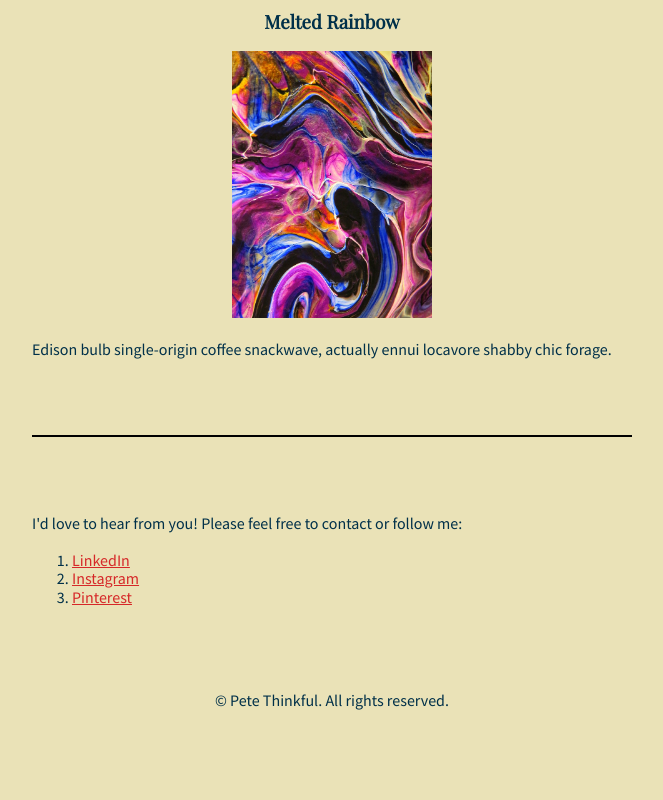
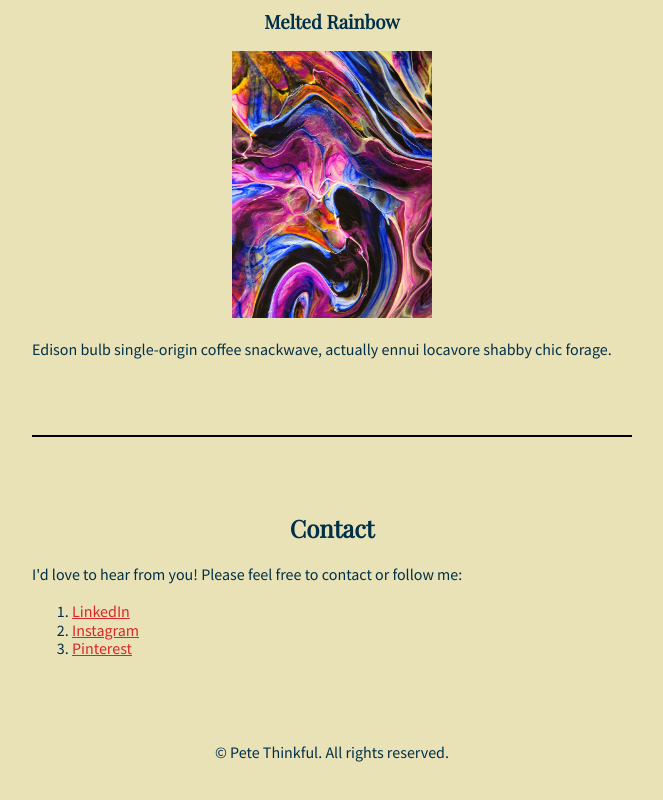
Before and after one commit to dishasoulstar/Pete-Thinkful-Portfolio, a plain HTML site: page index.html in a window 1280 px wide. Shown: the part 1897-2697 px from the top of the page, without its empty margins (308-971 px from the left). Before the commit the page ends 2665 px from the top, so only its background shows below. Drawn offline with nearby package versions, Linux system fonts and the light colour scheme.

Commit message:
Update index file, added header for contact section

```diff
--- a/index.html
+++ b/index.html
@@ -76,6 +76,9 @@
 
       <!-- TODO: Add Contact section here -->
       <article id='contact'>
+        <div>
+          <h2>Contact</h2>
+        </div>
         <p>I'd love to hear from you! Please feel free to contact or follow me:</p>
         <ol>
           <li><a href="#">LinkedIn</a></li>
```
